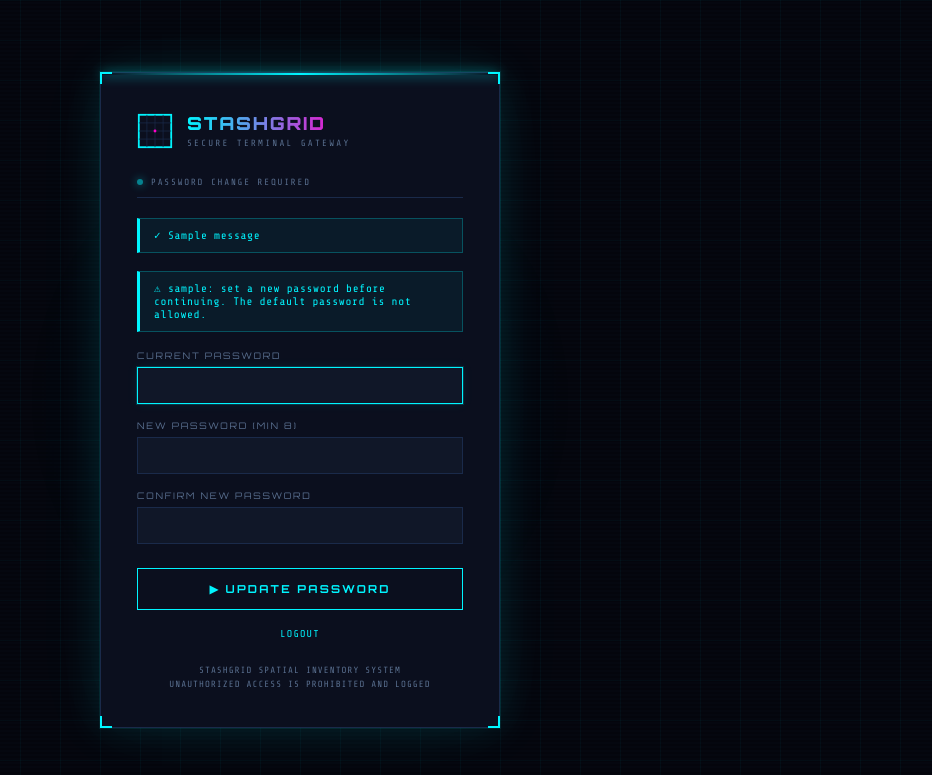
After one commit to erickson-devin/stashgrid, a Flask app: page /account/password in a window 1280 px wide. The commit adds this page. Shown: the top 775 px of the page, without its empty margins (340-1272 px from the left). Run offline with Flask 3, Linux system fonts and the light colour scheme; the visitor is signed in with stand-in values (Sample User, id 1); tables that the repository leaves empty hold one stand-in row (values such as "Sample post"); one stand-in notice (Sample message) is shown; parts of the project's set-up code (start-up, migrations or seed data) failed here and were passed over.

Commit message:
feat(auth): force default password change and add user management (SG-03)
A fresh install seeded admin/admin and never forced a change.

- users.must_change_password: set for the seeded admin, new users and
  admin resets. Existing installs are flagged the first time someone logs
  in with a weak password (e.g. admin/admin). While set, only the change
  page and logout are reachable (API calls get 403).
- /account/password: change your own password (current password
  required; min 8 chars; not the username or a common default).
- /admin/users (admin only): list users, add a user with a temporary
  password, reset a password, change role; the last admin can't be
  demoted.
- users.session_version: bumped on password/role changes; each request
  re-validates the session against the DB, so other sessions end and
  demotions/deletions apply immediately.
- Login throttling: 5 failures per IP+username in 5 minutes -> 429.
- login.html gains blocks so the new pages share its styling; header
  links for PASSWORD / USERS and flash messages.
- Fix: the login form posted to a bare /login, dropping ?next= (SG-02).

Closes #3

Co-Authored-By: Claude Opus 5.5 <noreply@anthropic.com>

```diff
--- a/app.py
+++ b/app.py
@@ -1,4 +1,4 @@
-from flask import Flask, request, render_template, jsonify, redirect, session, url_for, abort, g
+from flask import Flask, request, render_template, jsonify, redirect, session, url_for, abort, g, flash
 from functools import wraps
 from argon2 import PasswordHasher
 from argon2.exceptions import VerifyMismatchError, InvalidHashError
@@ -8,6 +8,7 @@ import json
 import logging
 from logging.handlers import RotatingFileHandler
 import os
+import re
 import secrets
 import time
 import threading
@@ -174,6 +175,19 @@ def init_db():
             conn.execute("ALTER TABLE inventory ADD COLUMN created_by INTEGER")
         except Exception:
             pass  # Column already exists
+        # ── Idempotent migrations: password-change flag + session version ─────
+        # must_change_password: user is sent to the change-password page until
+        #   they set a new one (seeded admin, new users, admin resets).
+        # session_version: bumped on password/role changes so existing session
+        #   cookies for that user stop working.
+        for ddl in (
+            "ALTER TABLE users ADD COLUMN must_change_password INTEGER NOT NULL DEFAULT 0",
+            "ALTER TABLE users ADD COLUMN session_version INTEGER NOT NULL DEFAULT 0",
+        ):
+            try:
+                conn.execute(ddl)
+            except Exception:
+                pass  # Column already exists
         # ── Seed system & admin users if the table is brand new ───────────────
         user_count = conn.execute("SELECT COUNT(*) FROM users").fetchone()[0]
         if user_count == 0:
@@ -182,10 +196,11 @@ def init_db():
                 "INSERT INTO users (id, username, password_hash, role) VALUES (1, '__system__', '', 'system')"
             )
             conn.execute(
-                "INSERT INTO users (username, password_hash, role) VALUES (?, ?, 'admin')",
+                "INSERT INTO users (username, password_hash, role, must_change_password) "
+                "VALUES (?, ?, 'admin', 1)",
                 ("admin", _ph.hash("admin"))
             )
-            logger.info("Auth: seeded __system__ (id=1) and default admin user")
+            logger.info("Auth: seeded __system__ (id=1) and default admin user (must change password)")
 
 
 # ── Auth helpers & decorators ────────────────────────────────────────────────
@@ -246,19 +261,106 @@ def _valid_scanner_key():
     )
 
 
+# While a password change is pending, only these endpoints are reachable.
+PASSWORD_CHANGE_ENDPOINTS = {"change_password", "logout", "static"}
+
+
+def _load_session_user():
+    """Validate the session against the users table. Clears the session if the
+    user is gone, can't log in, or their session_version moved on (password or
+    role changed). Refreshes the cached role so demotions apply immediately."""
+    uid = session.get("user_id")
+    if not uid:
+        return None
+    with sqlite3.connect(DB) as conn:
+        row = conn.execute(
+            "SELECT username, role, must_change_password, session_version "
+            "FROM users WHERE id = ?", (uid,)
+        ).fetchone()
+    if not row or row[1] == "system" or row[3] != session.get("session_version", 0):
+        session.clear()
+        return None
+    session["username"] = row[0]
+    session["role"] = row[1]
+    session["must_change_password"] = bool(row[2])
+    return uid
+
+
 @app.before_request
 def _require_login():
-    """Allow-list auth: only PUBLIC_ENDPOINTS skip the session check (SG-02)."""
-    g.user_id = session.get("user_id")
+    """Allow-list auth: only PUBLIC_ENDPOINTS skip the session check (SG-02).
+    Users flagged must_change_password are held on the change page (SG-03)."""
     endpoint = request.endpoint
+    if endpoint == "static":
+        g.user_id = session.get("user_id")
+        return None
+    g.user_id = _load_session_user()
     if endpoint in PUBLIC_ENDPOINTS:
         return None
     if g.user_id:
+        if session.get("must_change_password") and endpoint not in PASSWORD_CHANGE_ENDPOINTS:
+            if _wants_json():
+                return jsonify({"error": "PASSWORD CHANGE REQUIRED"}), 403
+            return redirect(url_for("change_password"))
         return None
     if endpoint in SCANNER_KEY_ENDPOINTS and _valid_scanner_key():
         g.user_id = SYSTEM_USER_ID
         return None
     return _unauthenticated_response()
+
+
+# ── Password policy & login throttling (SG-03) ───────────────────────────────
+MIN_PASSWORD_LENGTH = 8
+WEAK_PASSWORDS = {"admin", "password", "password1", "12345678", "123456789", "stashgrid", "changeme"}
+USERNAME_RE = re.compile(r"^[A-Za-z0-9_.-]{3,32}$")
+ROLES = ("user", "admin")
+
+
+def _password_problem(password, username):
+    """Return an error message if the password is unacceptable, else None."""
+    if len(password) < MIN_PASSWORD_LENGTH:
+        return f"PASSWORD TOO SHORT // MINIMUM {MIN_PASSWORD_LENGTH} CHARACTERS"
+    if password.lower() in WEAK_PASSWORDS or password.lower() == (username or "").lower():
+        return "PASSWORD TOO WEAK // CHOOSE SOMETHING LESS GUESSABLE"
+    return None
+
+
+LOGIN_MAX_FAILURES = 5
+LOGIN_WINDOW_SECONDS = 300
+_login_failures = {}          # (ip, username) -> [timestamps]
+_login_failures_lock = threading.Lock()
+
+
+def _login_key(username):
+    return (request.remote_addr or "?", username.lower())
+
+
+def _login_retry_after(username):
+    """Seconds until another attempt is allowed, or 0 if not throttled."""
+    now = time.time()
+    key = _login_key(username)
+    with _login_failures_lock:
+        stamps = [t for t in _login_failures.get(key, []) if now - t < LOGIN_WINDOW_SECONDS]
+        if stamps:
+            _login_failures[key] = stamps
+        else:
+            _login_failures.pop(key, None)
+        if len(stamps) >= LOGIN_MAX_FAILURES:
+            return int(LOGIN_WINDOW_SECONDS - (now - stamps[0])) + 1
+    return 0
+
+
+def _record_login_failure(username):
+    with _login_failures_lock:
+        _login_failures.setdefault(_login_key(username), []).append(time.time())
+        # Keep memory bounded if someone sprays usernames.
+        if len(_login_failures) > 5000:
+            _login_failures.clear()
+
+
+def _clear_login_failures(username):
+    with _login_failures_lock:
+        _login_failures.pop(_login_key(username), None)
 
 
 # ── Security headers (SG-05) ─────────────────────────────────────────────────
@@ -332,9 +434,17 @@ def login():
     if request.method == "POST":
         username = request.form.get("username", "").strip()
         password = request.form.get("password", "")
+
+        retry_after = _login_retry_after(username)
+        if retry_after:
+            logger.warning("Auth: throttled login for '%s' from %s", username, request.remote_addr)
+            error = f"TOO MANY FAILED ATTEMPTS // TRY AGAIN IN {retry_after}s"
+            return render_template("login.html", error=error), 429
+
         with sqlite3.connect(DB) as conn:
             row = conn.execute(
-                "SELECT id, username, password_hash, role FROM users WHERE username = ?",
+                "SELECT id, username, password_hash, role, must_change_password, session_version "
+                "FROM users WHERE username = ?",
                 (username,)
             ).fetchone()
         # System user has no password and cannot log in
@@ -342,21 +452,185 @@ def login():
             try:
                 _ph.verify(row[2], password)
                 # ✅ Credentials valid — establish session
+                _clear_login_failures(username)
+                must_change = bool(row[4]) or _password_problem(password, row[1]) is not None
+                if must_change and not row[4]:
+                    # Existing installs still on admin/admin (or another weak
+                    # password) get flagged the first time they log in.
+                    with sqlite3.connect(DB) as conn:
+                        conn.execute("UPDATE users SET must_change_password = 1 WHERE id = ?", (row[0],))
                 session.clear()
                 session.permanent   = True
                 session["user_id"]  = row[0]
                 session["username"] = row[1]
                 session["role"]     = row[3]
+                session["session_version"] = row[5]
+                session["must_change_password"] = must_change
                 logger.info("Auth: user '%s' (role=%s) logged in", row[1], row[3])
                 log_audit(row[0], "login", "user", row[0])
+                if must_change:
+                    return redirect(url_for("change_password", next=request.args.get("next") or None))
                 return redirect(_safe_next(request.args.get("next")))
             except (VerifyMismatchError, InvalidHashError):
                 pass  # Fall through to generic error
         # Generic message — don't reveal whether the username exists
+        _record_login_failure(username)
         error = "AUTHENTICATION FAILED // INVALID CREDENTIALS"
         logger.warning("Auth: failed login attempt for username '%s'", username)
 
     return render_template("login.html", error=error)
+
+
+@app.route("/account/password", methods=["GET", "POST"])
+def change_password():
+    """Change your own password. Mandatory while must_change_password is set."""
+    forced = bool(session.get("must_change_password"))
+    error = None
+    if request.method == "POST":
+        current = request.form.get("current_password", "")
+        new = request.form.get("new_password", "")
+        confirm = request.form.get("confirm_password", "")
+        with sqlite3.connect(DB) as conn:
+            row = conn.execute(
+                "SELECT password_hash FROM users WHERE id = ?", (g.user_id,)
+            ).fetchone()
+        try:
+            _ph.verify(row[0], current)
+            current_ok = True
+        except (VerifyMismatchError, InvalidHashError, TypeError):
+            current_ok = False
+
+        if not current_ok:
+            error = "CURRENT PASSWORD INCORRECT"
+        elif new != confirm:
+            error = "NEW PASSWORDS DO NOT MATCH"
+        elif new == current:
+            error = "NEW PASSWORD MUST DIFFER FROM THE CURRENT ONE"
+        else:
+            error = _password_problem(new, session.get("username"))
+
+        if not error:
+            with sqlite3.connect(DB) as conn:
+                conn.execute(
+                    "UPDATE users SET password_hash = ?, must_change_password = 0, "
+                    "session_version = session_version + 1 WHERE id = ?",
+                    (_ph.hash(new), g.user_id)
+                )
+                version = conn.execute(
+                    "SELECT session_version FROM users WHERE id = ?", (g.user_id,)
+                ).fetchone()[0]
+            # Keep this session valid; every other session for the user is cut off.
+            session["session_version"] = version
+            session["must_change_password"] = False
+            log_audit(g.user_id, "change_password", "user", g.user_id)
+            logger.info("Auth: user '%s' changed their password", session.get("username"))
+            flash("PASSWORD UPDATED")
+            return redirect(_safe_next(request.args.get("next")))
+
+    return render_template("change_password.html", error=error, forced=forced)
+
+
+# ── User management (admin) ──────────────────────────────────────────────────
+
+def _admin_count(conn):
+    return conn.execute("SELECT COUNT(*) FROM users WHERE role = 'admin'").fetchone()[0]
+
+
+@app.route("/admin/users")
+@admin_required
+def admin_users():
+    with sqlite3.connect(DB) as conn:
+        users = conn.execute(
+            "SELECT id, username, role, must_change_password FROM users "
+            "WHERE role != 'system' ORDER BY username COLLATE NOCASE"
+        ).fetchall()
+    return render_template("admin_users.html", users=users, roles=ROLES,
+                           min_len=MIN_PASSWORD_LENGTH)
+
+
+@app.route("/admin/users/create", methods=["POST"])
+@admin_required
+def admin_create_user():
+    username = request.form.get("username", "").strip()
+    password = request.form.get("password", "")
+    role = request.form.get("role", "user")
+    if not USERNAME_RE.match(username) or username.startswith("__"):
+        flash("ERROR: USERNAME MUST BE 3-32 CHARACTERS: LETTERS, NUMBERS, . _ -")
+    elif role not in ROLES:
+        flash("ERROR: INVALID ROLE")
+    elif (problem := _password_problem(password, username)):
+        flash("ERROR: " + problem)
+    else:
+        try:
+            with sqlite3.connect(DB) as conn:
+                cur = conn.execute(
+                    "INSERT INTO users (username, password_hash, role, must_change_password) "
+                    "VALUES (?, ?, ?, 1)",
+                    (username, _ph.hash(password), role)
+                )
+                new_id = cur.lastrowid
+            log_audit(g.user_id, "create_user", "user", new_id)
+            logger.info("Auth: admin '%s' created user '%s' (%s)", session.get("username"), username, role)
+            flash(f"USER {username} CREATED // THEY MUST CHANGE THE PASSWORD AT FIRST LOGIN")
+        except sqlite3.IntegrityError:
+            flash("ERROR: USERNAME ALREADY EXISTS")
+    return redirect(url_for("admin_users"))
+
+
+@app.route("/admin/users/<int:user_id>/reset-password", methods=["POST"])
+@admin_required
+def admin_reset_password(user_id):
+    password = request.form.get("password", "")
+    with sqlite3.connect(DB) as conn:
+        row = conn.execute("SELECT username, role FROM users WHERE id = ?", (user_id,)).fetchone()
+        if not row or row[1] == "system":
+            abort(404)
+        problem = _password_problem(password, row[0])
+        if problem:
+            flash("ERROR: " + problem)
+            return redirect(url_for("admin_users"))
+        conn.execute(
+            "UPDATE users SET password_hash = ?, must_change_password = 1, "
+            "session_version = session_version + 1 WHERE id = ?",
+            (_ph.hash(password), user_id)
+        )
+    log_audit(g.user_id, "reset_password", "user", user_id)
+    logger.info("Auth: admin '%s' reset password for '%s'", session.get("username"), row[0])
+    if user_id == g.user_id:
+        # Their own session was just invalidated; send them back through login.
+        session.clear()
+        return redirect(url_for("login"))
+    flash(f"PASSWORD RESET FOR {row[0]} // THEY MUST CHANGE IT AT NEXT LOGIN")
+    return redirect(url_for("admin_users"))
+
+
+@app.route("/admin/users/<int:user_id>/role", methods=["POST"])
+@admin_required
+def admin_set_role(user_id):
+    role = request.form.get("role", "")
+    if role not in ROLES:
+        flash("ERROR: INVALID ROLE")
+        return redirect(url_for("admin_users"))
+    with sqlite3.connect(DB) as conn:
+        row = conn.execute("SELECT username, role FROM users WHERE id = ?", (user_id,)).fetchone()
+        if not row or row[1] == "system":
+            abort(404)
+        if row[1] == role:
+            return redirect(url_for("admin_users"))
+        if row[1] == "admin" and _admin_count(conn) <= 1:
+            flash("ERROR: CANNOT REMOVE THE LAST ADMIN")
+            return redirect(url_for("admin_users"))
+        conn.execute(
+            "UPDATE users SET role = ?, session_version = session_version + 1 WHERE id = ?",
+            (role, user_id)
+        )
+    log_audit(g.user_id, f"set_role_{role}", "user", user_id)
+    logger.info("Auth: admin '%s' set role of '%s' to %s", session.get("username"), row[0], role)
+    if user_id == g.user_id:
+        session.clear()
+        return redirect(url_for("login"))
+    flash(f"{row[0]} IS NOW {role.upper()}")
+    return redirect(url_for("admin_users"))
 
 
 @app.route("/logout")
--- /dev/null
+++ b/templates/change_password.html
@@ -0,0 +1,45 @@
+{% extends 'login.html' %}
+
+{% block title %}StashGrid // Change Password{% endblock %}
+
+{% block section_tag %}{% if forced %}Password Change Required{% else %}Change Access Code{% endif %}{% endblock %}
+
+{% block body %}
+{% if forced %}
+<div class="notice-block">
+    &#9888; {{ session.get('username') }}: set a new password before continuing.
+    The default password is not allowed.
+</div>
+{% endif %}
+
+<form method="post" autocomplete="off">
+    {# Hidden username helps password managers save the new password. #}
+    <input type="text" name="username" value="{{ session.get('username') }}" autocomplete="username"
+        hidden readonly>
+
+    <div class="field-group">
+        <label class="field-label" for="current_password">Current Password</label>
+        <input id="current_password" class="field-input" type="password" name="current_password"
+            autocomplete="current-password" required autofocus>
+    </div>
+
+    <div class="field-group">
+        <label class="field-label" for="new_password">New Password (min 8)</label>
+        <input id="new_password" class="field-input" type="password" name="new_password"
+            autocomplete="new-password" minlength="8" required>
+    </div>
+
+    <div class="field-group">
+        <label class="field-label" for="confirm_password">Confirm New Password</label>
+        <input id="confirm_password" class="field-input" type="password" name="confirm_password"
+            autocomplete="new-password" minlength="8" required>
+    </div>
+
+    <button type="submit" class="btn-login">&#9654; Update Password</button>
+</form>
+
+<div class="gateway-nav">
+    {% if not forced %}<a href="{{ url_for('index') }}">&#8592; Back to HUD</a> &nbsp;//&nbsp; {% endif %}
+    <a href="{{ url_for('logout') }}">Logout</a>
+</div>
+{% endblock %}
--- a/templates/login.html
+++ b/templates/login.html
@@ -3,7 +3,7 @@
 
 <head>
     <meta charset="UTF-8">
-    <title>StashGrid // Secure Gateway</title>
+    <title>{% block title %}StashGrid // Secure Gateway{% endblock %}</title>
     <meta name="viewport" content="width=device-width, initial-scale=1">
     <link rel="preconnect" href="https://fonts.googleapis.com">
     <link href="https://fonts.googleapis.com/css2?family=Share+Tech+Mono&family=Orbitron:wght@400;700;900&display=swap"
@@ -366,6 +366,32 @@
             line-height: 1.6;
             text-transform: uppercase;
         }
+
+        /* Success / info message (flash) */
+        .notice-block {
+            background: rgba(0, 245, 255, .05);
+            border: 1px solid rgba(0, 245, 255, .25);
+            border-left: 3px solid var(--cyan);
+            padding: 10px 14px;
+            margin-bottom: 18px;
+            font-size: 11px;
+            color: var(--cyan);
+            letter-spacing: .06em;
+        }
+
+        .gateway-nav {
+            margin-top: 18px;
+            font-size: 10px;
+            letter-spacing: .12em;
+            text-align: center;
+            text-transform: uppercase;
+        }
+
+        .gateway-nav a {
+            color: var(--cyan);
+            text-decoration: none;
+        }
+        {% block extra_style %}{% endblock %}
     </style>
 </head>
 
@@ -395,13 +421,23 @@
             </div>
         </div>
 
-        <div class="section-tag">Authentication Protocol v1.0</div>
+        <div class="section-tag">{% block section_tag %}Authentication Protocol v1.0{% endblock %}</div>
+
+        {% for message in get_flashed_messages() %}
+        {% if message.startswith('ERROR:') %}
+        <div class="error-block">&#9888; {{ message[6:] }}</div>
+        {% else %}
+        <div class="notice-block">&#10003; {{ message }}</div>
+        {% endif %}
+        {% endfor %}
 
         {% if error %}
         <div class="error-block">&#9888; {{ error }}</div>
         {% endif %}
 
-        <form method="post" action="/login" autocomplete="off">
+        {% block body %}
+        {# No action attribute: posts back to the current URL so ?next= survives. #}
+        <form method="post" autocomplete="off">
             <div class="field-group">
                 <label class="field-label" for="username">Operator ID</label>
                 <input id="username" class="field-input" type="text" name="username" placeholder="enter username..."
@@ -418,6 +454,7 @@
                 &#9654; Initiate Com-Link // Login
             </button>
         </form>
+        {% endblock %}
 
         <div class="gateway-footer">
             StashGrid Spatial Inventory System<br>
```
Also changed, not shown: templates/admin_users.html (added, +134 -0 lines), templates/base.html (+7 -0 lines).
